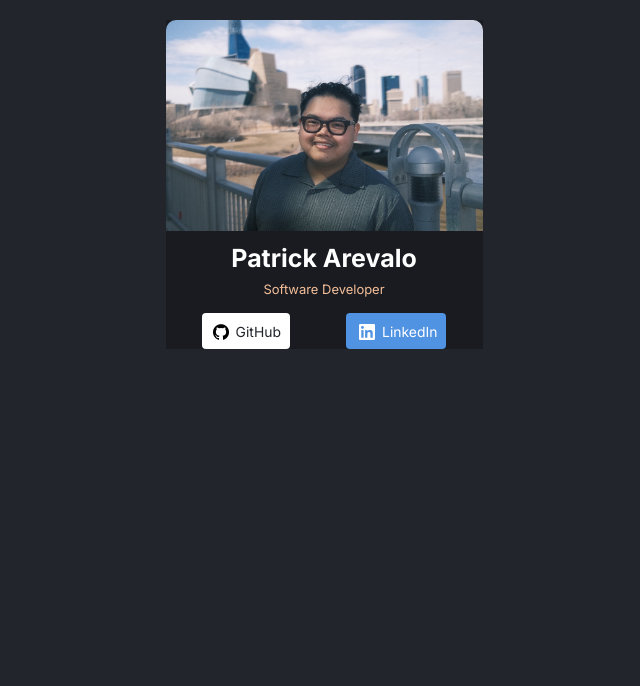
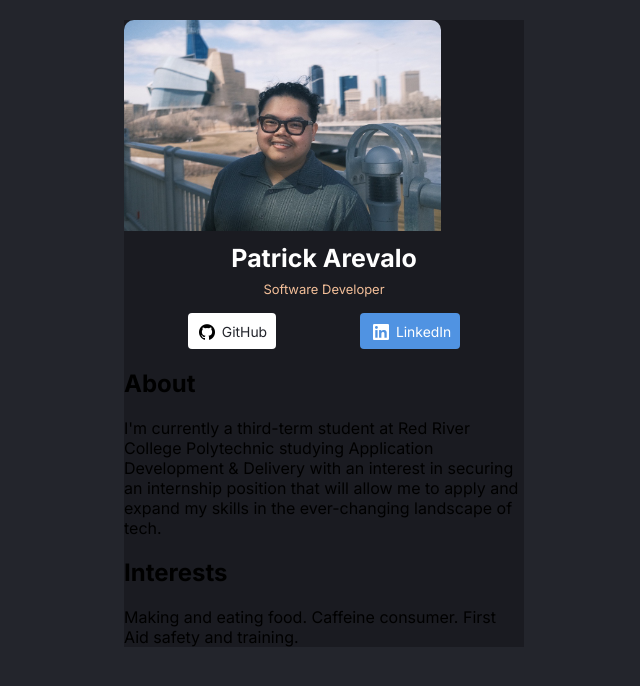
Before and after one commit to P1ARB33/scrimba-digital-business-card, a React (Vite) app: page / in a window 1280 px wide. Shown: the top 686 px of the page, without its empty margins (316-956 px from the left). Built offline with nearby package versions, Linux system fonts and the light colour scheme.

Commit message:
feat: About and Interests section added.

```diff
--- a/src/Content.jsx
+++ b/src/Content.jsx
@@ -1,7 +1,15 @@
 export default function Content() {
     return (
-        <>
-            {/* About and Interests go here */}
-        </>
+        <div className="text-container">
+            <h2>About</h2>
+            <p>I'm currently a third-term student at Red River College Polytechnic studying
+                Application Development & Delivery with an interest in securing an internship
+                position that will allow me to apply and expand my skills in the ever-changing
+                landscape of tech.
+            </p>
+
+            <h2>Interests</h2>
+            <p>Making and eating food. Caffeine consumer. First Aid safety and training.</p>
+        </div>
     )
 }
```
